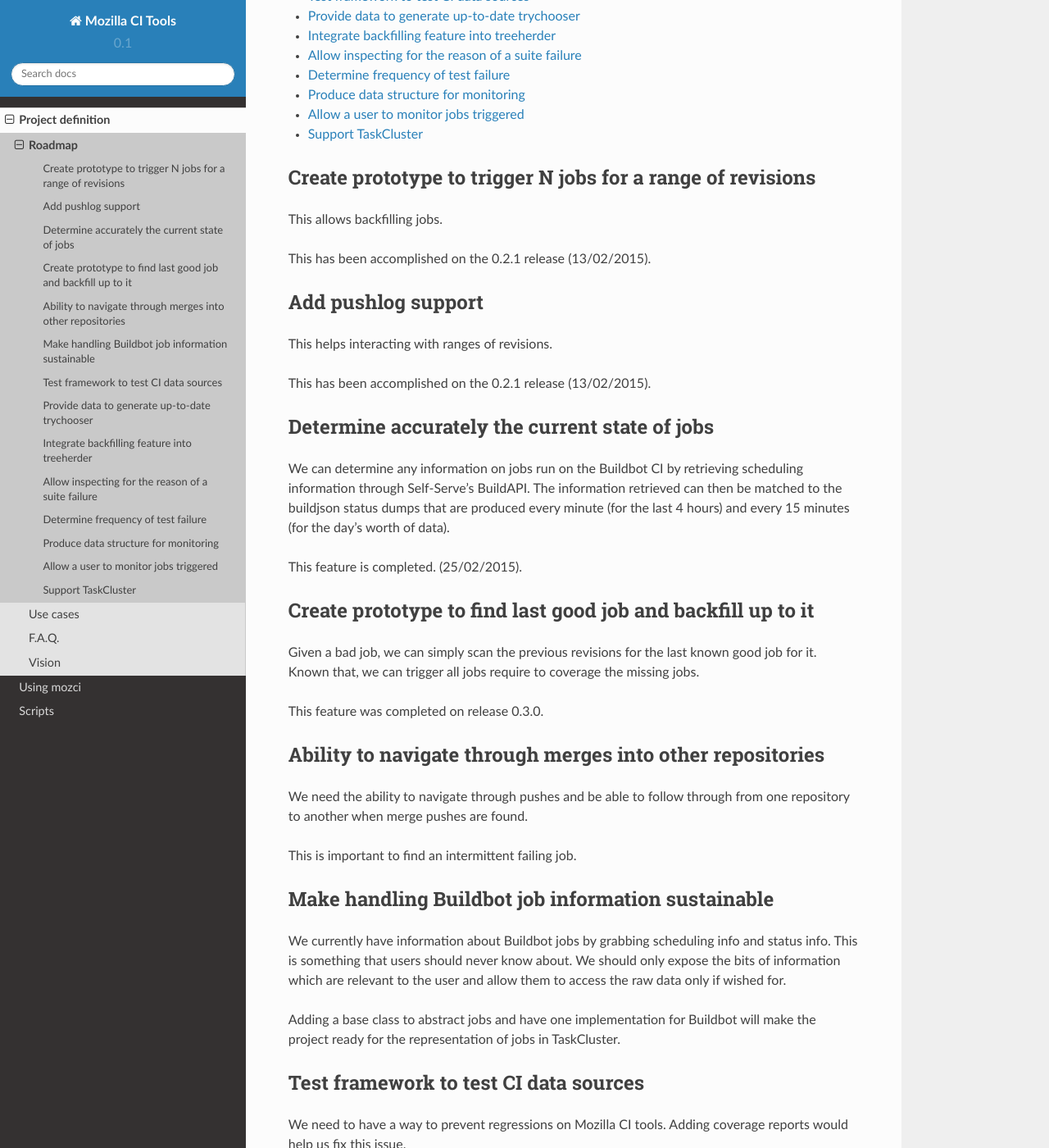
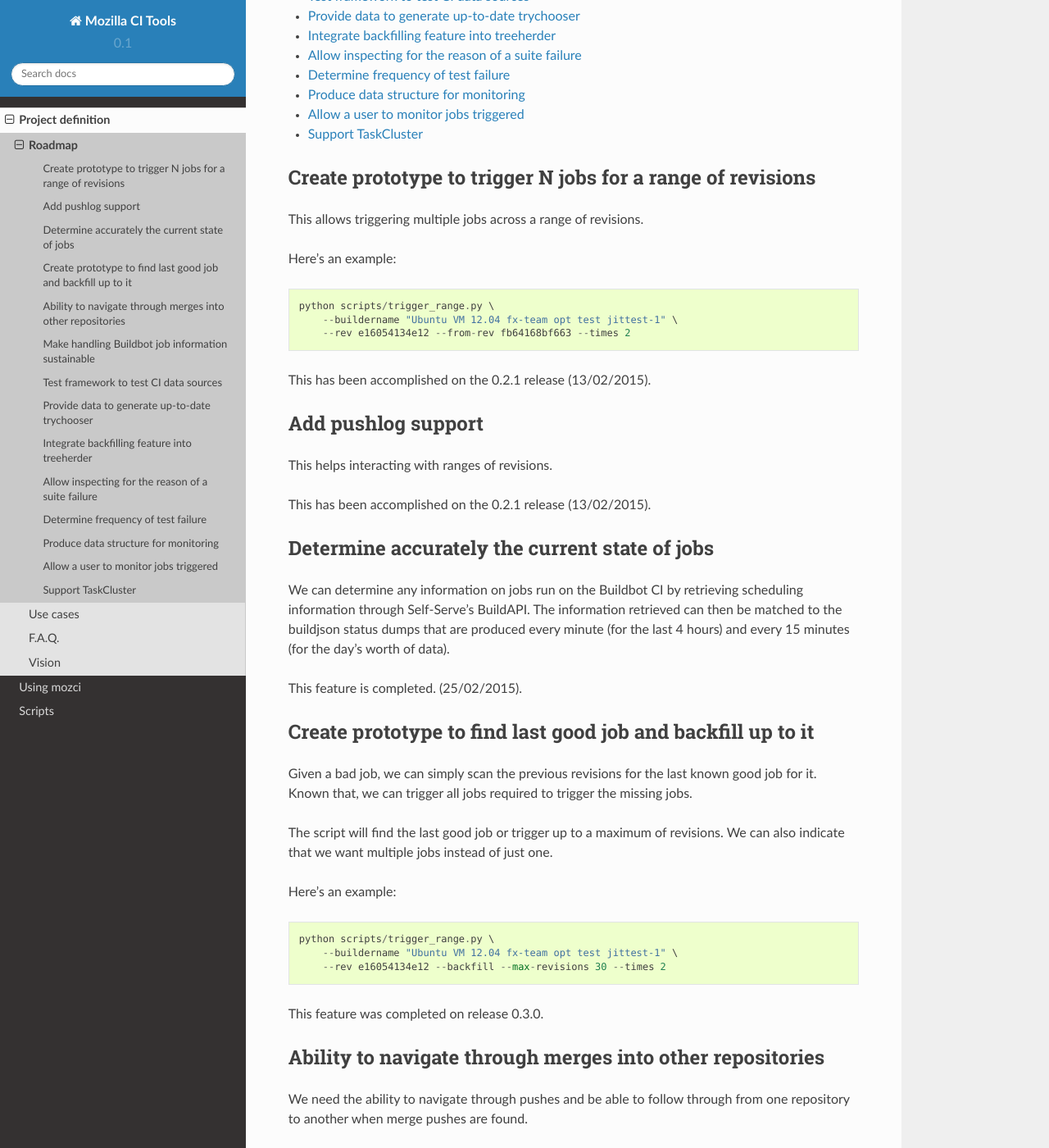
Before and after one commit to mozilla/mozilla_ci_tools, a Sphinx documentation site: the page built from docs/roadmap.rst, in a window 1280 px wide and 1400 px high, scrolled down 356 px. Shown: the whole window at 82% size. Built offline with Sphinx 7.4.7 and the Read the Docs theme 2.0.0, drawn with Linux system fonts in a browser that asks for light colours.

Commit message:
Add examples of prototype scripts to roadmap

```diff
--- a/docs/roadmap.rst
+++ b/docs/roadmap.rst
@@ -7,7 +7,13 @@
 
 Create prototype to trigger N jobs for a range of revisions
 -----------------------------------------------------------
-This allows backfilling jobs.
+This allows triggering multiple jobs across a range of revisions.
+
+Here's an example: ::
+
+  python scripts/trigger_range.py \
+      --buildername "Ubuntu VM 12.04 fx-team opt test jittest-1" \
+      --rev e16054134e12 --from-rev fb64168bf663 --times 2
 
 This has been accomplished on the 0.2.1 release (13/02/2015).
 
@@ -30,8 +36,17 @@
 Create prototype to find last good job and backfill up to it
 ------------------------------------------------------------
 Given a bad job, we can simply scan the previous revisions for the last
-known good job for it. Known that, we can trigger all jobs require to coverage
-the missing jobs.
+known good job for it. Known that, we can trigger all jobs required to trigger the
+missing jobs.
+
+The script will find the last good job or trigger up to a maximum of revisions.
+We can also indicate that we want multiple jobs instead of just one.
+
+Here's an example: ::
+
+  python scripts/trigger_range.py \
+      --buildername "Ubuntu VM 12.04 fx-team opt test jittest-1" \
+      --rev e16054134e12 --backfill --max-revisions 30 --times 2
 
 This feature was completed on release 0.3.0.
 
```
